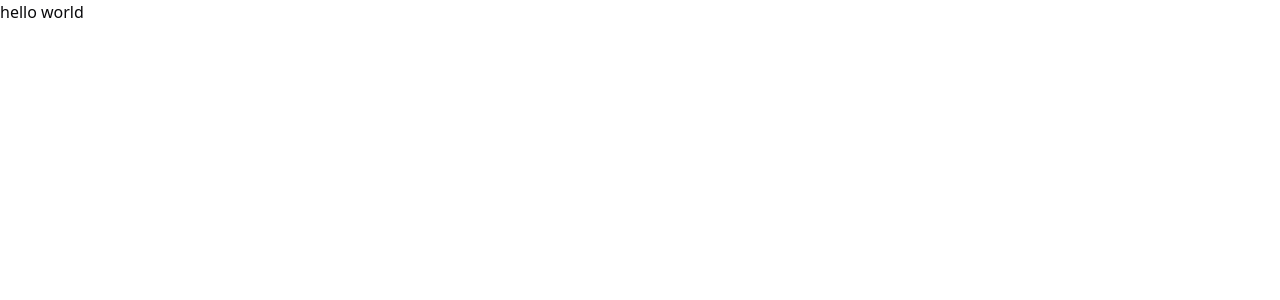
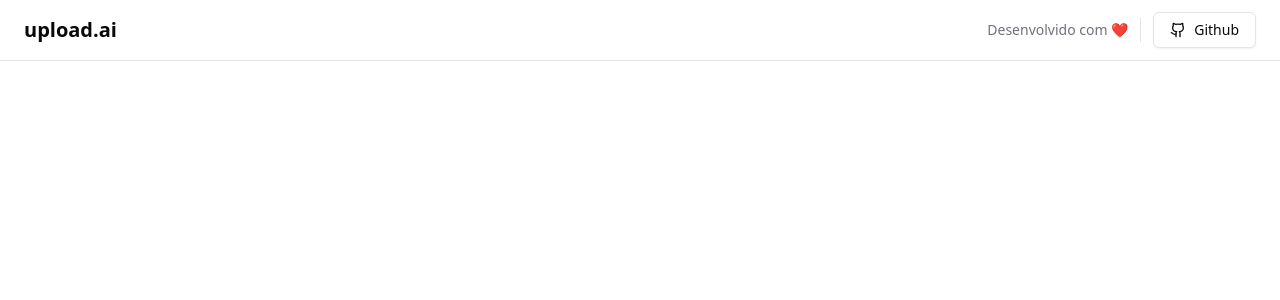
Before and after one commit to juliabresolin/upload-ai, a React (Vite) app in the folder web/: page / in a window 1280 px wide. Shown: the top 300 px of the page. Built offline with nearby package versions, Linux system fonts and the light colour scheme.

Commit message:
feat(web): create toolbar

```diff
--- a/web/package.json
+++ b/web/package.json
@@ -11,6 +11,7 @@
   },
   "dependencies": {
     "@radix-ui/react-icons": "^1.3.0",
+    "@radix-ui/react-separator": "^1.0.3",
     "@radix-ui/react-slot": "^1.0.2",
     "class-variance-authority": "^0.7.0",
     "clsx": "^2.1.0",
@@ -30,6 +31,7 @@
     "eslint": "^8.55.0",
     "eslint-plugin-react-hooks": "^4.6.0",
     "eslint-plugin-react-refresh": "^0.4.5",
+    "lucide-react": "^0.309.0",
     "postcss": "^8.4.33",
     "tailwindcss": "^3.4.1",
     "typescript": "^5.2.2",
--- a/web/src/App.tsx
+++ b/web/src/App.tsx
@@ -1,8 +1,24 @@
+import { Button } from "./components/ui/button";
+import { Github } from 'lucide-react'
+import { Separator } from "./components/ui/separator";
+
 export function App() {
 
   return (
-    <>
-      <h1>hello world</h1>
-    </>
+    <div className="min-h-screen flex flex-col">
+      <div className="px-6 py-3 flex items-center justify-between border-b">
+        <h1 className="text-xl font-bold">upload.ai</h1>
+
+        <div className="flex items-center gap-3">
+          <span className="text-sm text-muted-foreground">Desenvolvido com ❤️</span>
+
+          <Separator orientation="vertical" className="h-6"/>
+          <Button  variant={"outline"}>
+            <Github className="w-4 h-4 mr-2"/>
+            Github
+            </Button>
+        </div>
+      </div>
+    </div>
   )
 }
--- /dev/null
+++ b/web/src/components/ui/separator.tsx
@@ -0,0 +1,29 @@
+import * as React from "react"
+import * as SeparatorPrimitive from "@radix-ui/react-separator"
+
+import { cn } from "@/lib/utils"
+
+const Separator = React.forwardRef<
+  React.ElementRef<typeof SeparatorPrimitive.Root>,
+  React.ComponentPropsWithoutRef<typeof SeparatorPrimitive.Root>
+>(
+  (
+    { className, orientation = "horizontal", decorative = true, ...props },
+    ref
+  ) => (
+    <SeparatorPrimitive.Root
+      ref={ref}
+      decorative={decorative}
+      orientation={orientation}
+      className={cn(
+        "shrink-0 bg-border",
+        orientation === "horizontal" ? "h-[1px] w-full" : "h-full w-[1px]",
+        className
+      )}
+      {...props}
+    />
+  )
+)
+Separator.displayName = SeparatorPrimitive.Root.displayName
+
+export { Separator }
```
Also changed, not shown: 1 other file (tests, documents, lock files or other folders).
